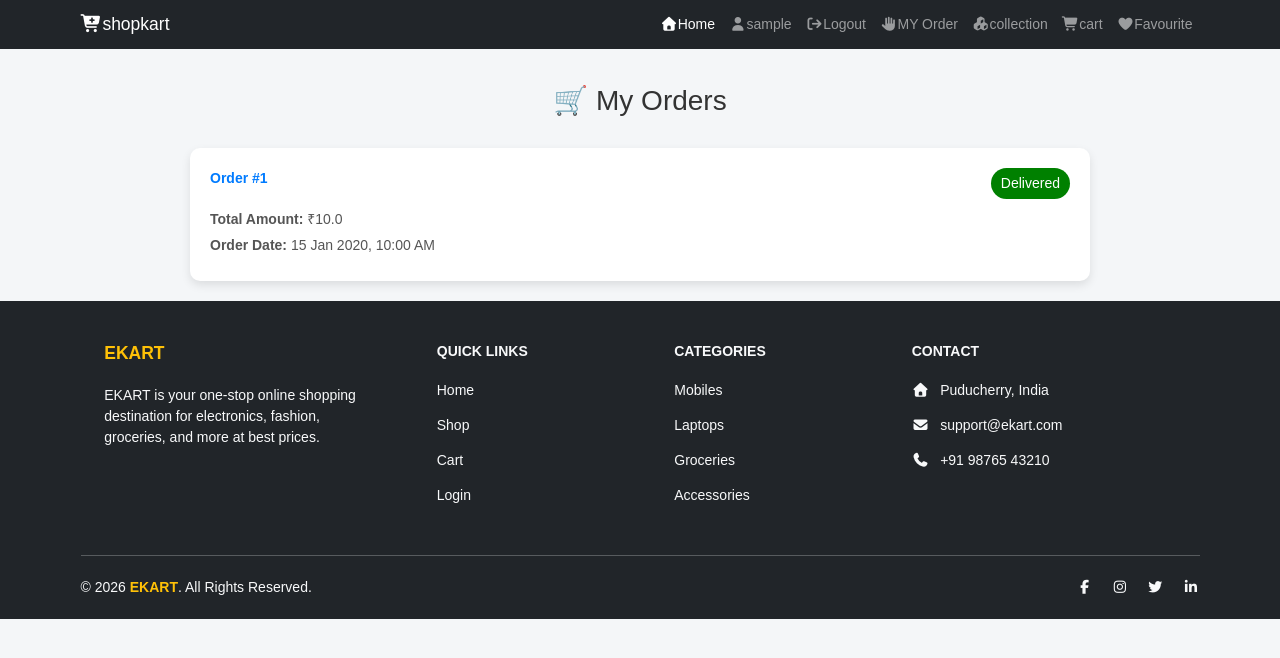
After one commit to vicky200420/ekart_django, a Django app: page /my-orders/ in a window 1280 px wide. The commit adds this page. Shown: the top 658 px of the page. Run offline with Django 5.2, Linux system fonts and the light colour scheme; a user stored in the database is signed in; tables that the repository leaves empty hold one stand-in row (values such as "Sample post"); some libraries are stand-ins or nearby versions; some web fonts are replaced.

Commit message:
update the project

```diff
--- a/shop/models.py
+++ b/shop/models.py
@@ -58,3 +58,20 @@ class Favourite(models.Model):
     user=models.ForeignKey(User,on_delete=models.CASCADE)
     product=models.ForeignKey(Product,on_delete=models.CASCADE)
     created_at=models.DateTimeField(auto_now_add=True)
+
+
+class Order(models.Model):
+    user = models.ForeignKey(User, on_delete=models.CASCADE)
+    total_price = models.FloatField()
+    status = models.CharField(max_length=20, default="Pending")
+    created_at = models.DateTimeField(auto_now_add=True)
+
+    def __str__(self):
+        return f"Order {self.id} - {self.user.username}"
+
+
+class OrderItem(models.Model):
+    order = models.ForeignKey(Order, on_delete=models.CASCADE)
+    product = models.ForeignKey(Product, on_delete=models.CASCADE)
+    quantity = models.IntegerField()
+    price = models.FloatField()
--- a/shop/urls.py
+++ b/shop/urls.py
@@ -16,5 +16,7 @@ urlpatterns = [
     path('collections/<str:name>',collectionview,name='collection'),
     path('collections/<str:cname>/<str:pname>',product_details,name='product_details'),
     path('addtocard',addtocard,name='addtocard'),
+    path('place-order/',place_order, name='place_order'),
+    path('my-orders/', my_orders, name='my_orders'),
 
 ]
--- a/shop/views.py
+++ b/shop/views.py
@@ -170,3 +170,39 @@ def product_details(request,cname,pname):
     else:
             messages.error(request,"no Such Category Found")
             return redirect('collection')
+
+
+@login_required
+def place_order(request):
+    cart_items = Cart.objects.filter(user=request.user)
+
+    if not cart_items.exists():
+        return redirect('cart')
+
+    total = 0
+    for item in cart_items:
+        total += item.product.selling_price * item.product_qty
+
+    order = Order.objects.create(
+        user=request.user,
+        total_price=total
+    )
+
+    for item in cart_items:
+        OrderItem.objects.create(
+            order=order,
+            product=item.product,
+            quantity=item.product_qty,
+            price=item.product.selling_price
+        )
+
+    cart_items.delete()   # clear cart
+
+    return redirect('my_orders')
+
+
+
+@login_required
+def my_orders(request):
+    orders = Order.objects.filter(user=request.user)
+    return render(request, 'my_orders.html', {'orders': orders})
--- a/templates/cart.html
+++ b/templates/cart.html
@@ -56,6 +56,12 @@ Register | shopkart
             <td id="net">0</td>
          </tr>
         </table>
+
+        <!-- 🔥 PLACE ORDER BUTTON -->
+        <form method="POST" action="{% url 'place_order' %}">
+            {% csrf_token %}
+            <button class="btn btn-primary" type="submit">Place Order</button>
+        </form>
     </div>
 </div>
         </div>
--- a/templates/inc/nav.html
+++ b/templates/inc/nav.html
@@ -10,6 +10,7 @@
         {% if request.user.is_authenticated %}
             <a class="nav-link" href="{% url 'register' %}"><i class="fa fa-user"></i>{{request.user}}</a>
             <a class="nav-link" href="{% url 'logout' %}"><i class="fa fa-sign-out"></i>Logout</a>
+            <a class="nav-link" href="{% url 'my_orders' %}"><i class="fa-solid fa-hand"></i>MY Order</a>
         {% else %}
             <a class="nav-link" href="{% url 'login' %}"><i class="fa fa-sign-in"></i>Login</a>
             <a class="nav-link" href="{% url 'register' %}"><i class="fa fa-user"></i>Register</a>
--- /dev/null
+++ b/templates/my_orders.html
@@ -0,0 +1,121 @@
+{% extends 'layout/main.html' %}
+
+
+
+{% block title %}
+shopkart | online Shopping
+{% endblock title %}
+
+{% block style %}
+ <style>
+        body {
+            font-family: Arial, sans-serif;
+            background: #f4f6f8;
+            margin: 0;
+        }
+
+        h2 {
+            text-align: center;
+            margin-bottom: 30px;
+            color: #333;
+            margin-top:6rem;
+        }
+
+        .orders-container {
+            max-width: 900px;
+            margin: auto;
+        }
+
+        .order-card {
+            background: #fff;
+            border-radius: 10px;
+            padding: 20px;
+            margin-bottom: 20px;
+            box-shadow: 0 4px 10px rgba(0,0,0,0.1);
+            transition: transform 0.2s;
+        }
+
+        .order-card:hover {
+            transform: scale(1.02);
+        }
+
+        .order-header {
+            display: flex;
+            justify-content: space-between;
+            margin-bottom: 10px;
+        }
+
+        .order-id {
+            font-weight: bold;
+            color: #007bff;
+        }
+
+        .order-status {
+            padding: 5px 10px;
+            border-radius: 20px;
+            font-size: 14px;
+            color: white;
+        }
+
+        .pending {
+            background: orange;
+        }
+
+        .delivered {
+            background: green;
+        }
+
+        .order-details {
+            margin-top: 10px;
+            color: #555;
+        }
+
+        .order-details p {
+            margin: 5px 0;
+        }
+
+        .no-orders {
+            text-align: center;
+            color: #888;
+            margin-top: 50px;
+        }
+    </style>
+{% endblock style %}
+
+{% block content %}
+
+<h2>🛒 My Orders</h2>
+
+<div class="orders-container">
+    {% for order in orders %}
+    <div class="order-card">
+
+        <div class="order-header">
+            <div class="order-id">
+                Order #{{ order.id }}
+            </div>
+
+            <div class="order-status {% if order.status == 'Delivered' %}delivered{% else %}pending{% endif %}">
+                {{ order.status }}
+            </div>
+        </div>
+
+        <div class="order-details">
+            <p><strong>Total Amount:</strong> ₹{{ order.total_price }}</p>
+            <p><strong>Order Date:</strong> {{ order.created_at|date:"d M Y, h:i A" }}</p>
+        </div>
+
+    </div>
+    {% empty %}
+    <div class="no-orders">
+        <h3>No orders yet 😔</h3>
+        <p>Start shopping and place your first order!</p>
+    </div>
+    {% endfor %}
+</div>
+
+
+
+
+
+{% endblock content %}
```
Also changed, not shown: shop/migrations/0006_order_orderitem.py (added).
